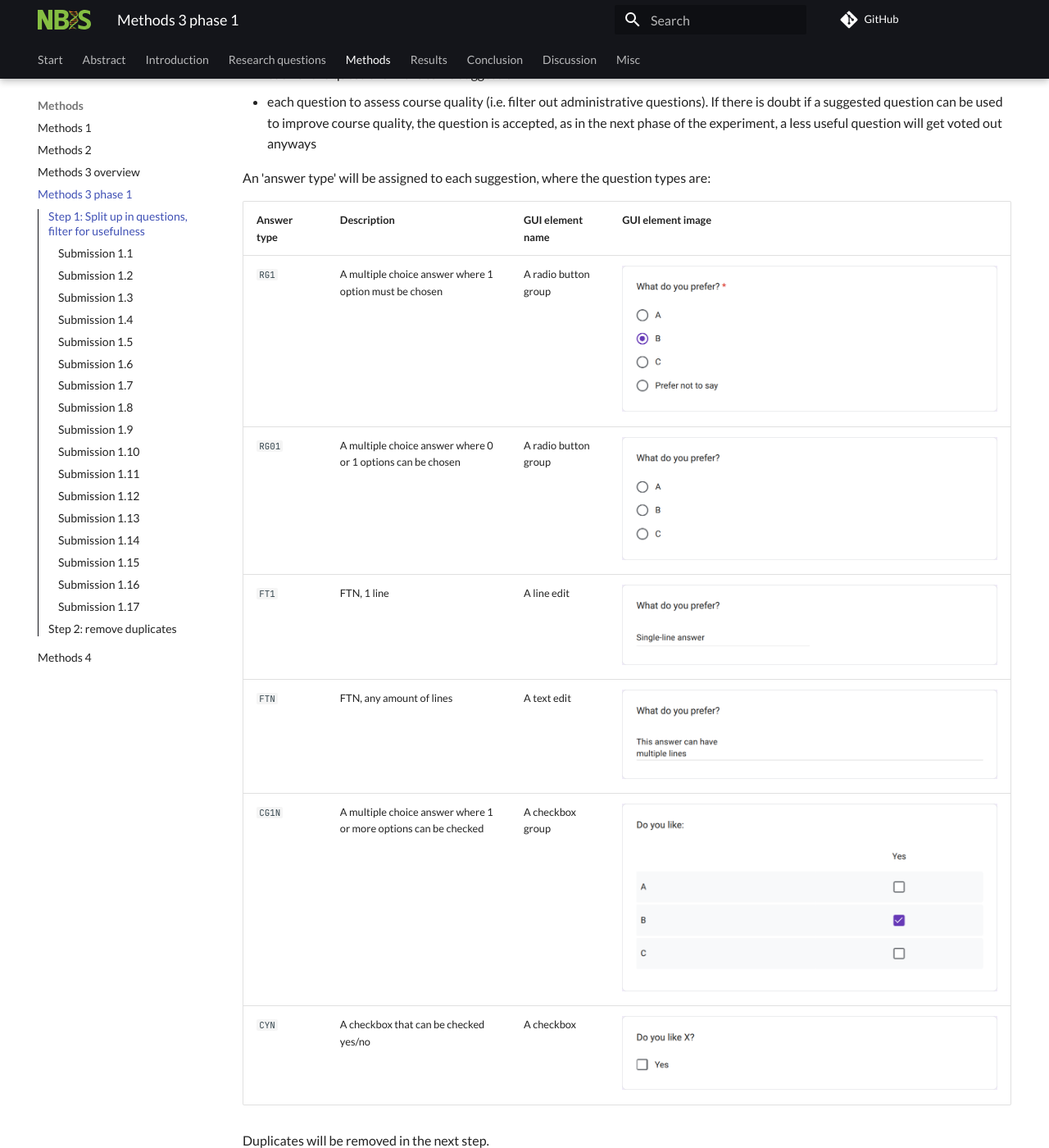
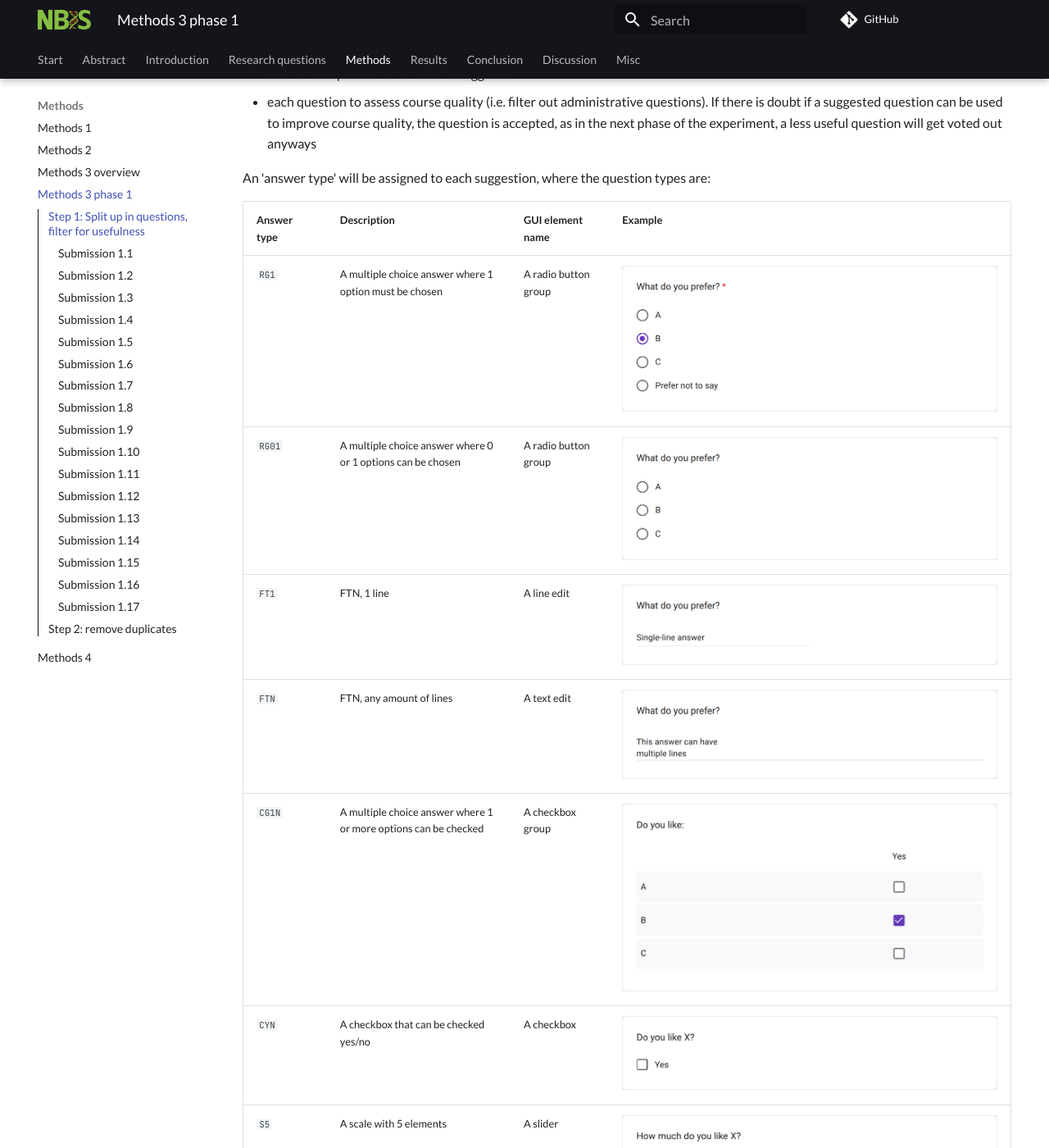
Before and after one commit to NBISweden/elixir_evaluation_evaluation, an MkDocs documentation site: the page built from docs/methods_3_phase_1_processing.md, in a window 1280 px wide and 1400 px high, scrolled down 1750 px. Shown: the whole window at 82% size. Built offline with MkDocs 1.6.1 and Material for MkDocs 9.7.7, drawn with Linux system fonts in a browser that asks for light colours; comment, search, counter and statistics services are not loaded.

Commit message:
Add scale

```diff
--- a/docs/methods_3_phase_1_processing.md
+++ b/docs/methods_3_phase_1_processing.md
@@ -76,7 +76,7 @@ The goal of this step is to assign a new ID (starting with a `2`) for:
 An 'answer type' will be assigned to each suggestion, where the
 question types are:
 
-Answer type       |Description                                                    |GUI element name      |GUI element image
+Answer type       |Description                                                    |GUI element name      |Example
 ------------------|---------------------------------------------------------------|----------------------|-----------------------------------
 `RG1`             |A multiple choice answer where 1 option must be chosen         |A radio button group  |![`RG1` example](rg1.png)
 `RG01`            |A multiple choice answer where 0 or 1 options can be chosen    |A radio button group  |![`RG01` example](rg01.png)
@@ -84,6 +84,7 @@ Answer type       |Description
 `FTN`             |FTN, any amount of lines                                       |A text edit           |![`FTN` example](ftn.png)
 `CG1N`            |A multiple choice answer where 1 or more options can be checked|A checkbox group      |![`CG1N` example](cg1n.png)
 `CYN`             |A checkbox that can be checked yes/no                          |A checkbox            |![`CYN` example](cyn.png)
+`S5`              |A scale with 5 elements                                        |A slider              |![`S5` example](s5.png)
 
 Duplicates will be removed in the next step.
 
```
Also changed, not shown: docs/checkboxes.png (deleted), docs/line_edit.png (deleted), docs/radio_buttons.png (deleted), docs/s5.png (added), docs/text_edit.png (deleted).
